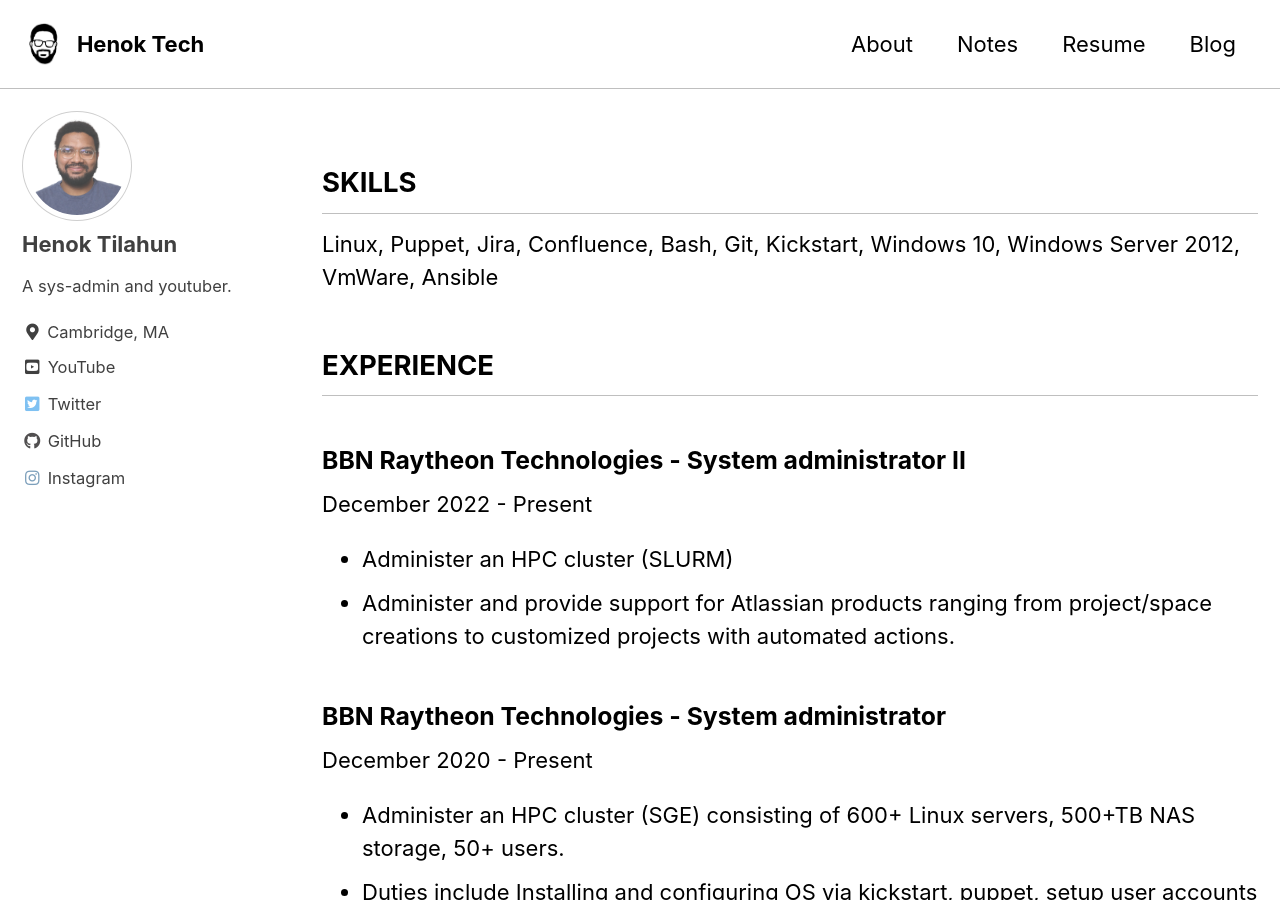
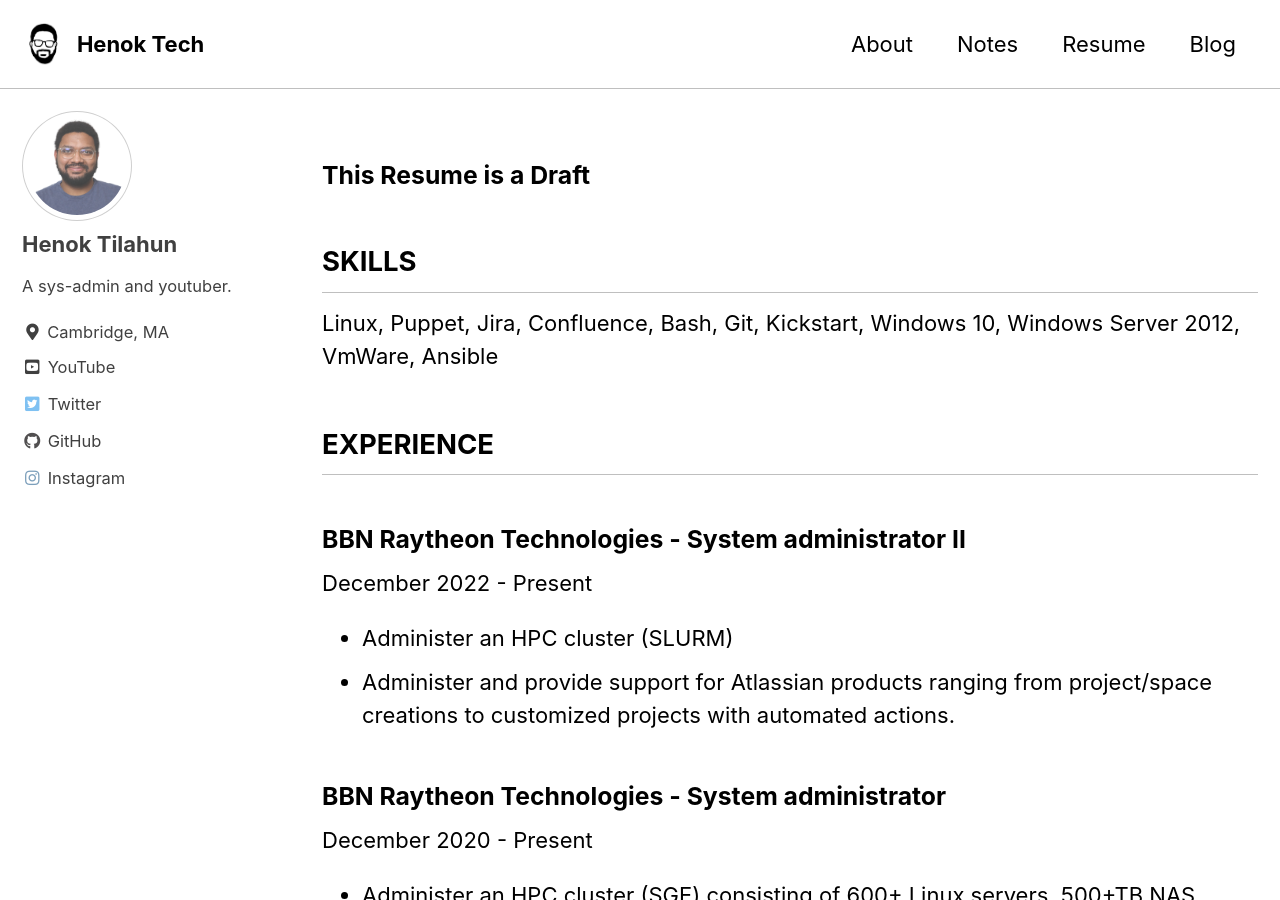
Before and after one commit to henoktilahun/henok_tech, a Jekyll site: the page built from _pages/resume.html, in a window 1280 px wide and 900 px high. Built offline with Jekyll 4.4.1, drawn with Linux system fonts in a browser that asks for light colours; cached includes are drawn as plain includes.

Commit message:
notice of draft

```diff
--- a/_pages/resume.html
+++ b/_pages/resume.html
@@ -12,6 +12,10 @@ author_profile: true
   <head>
     <meta charset="UTF-8">
   </head>
+
+  <header>
+    <h3>This Resume is a Draft</h3>
+  </header>
 
   <body>
     <section>
```
